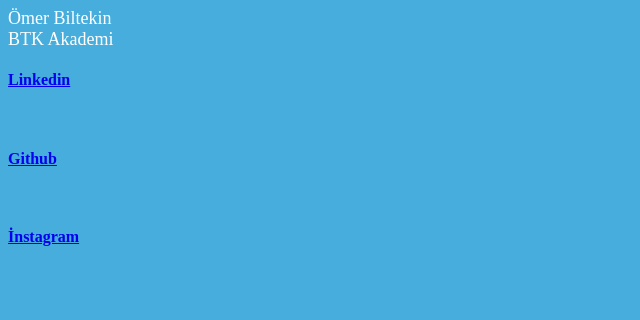
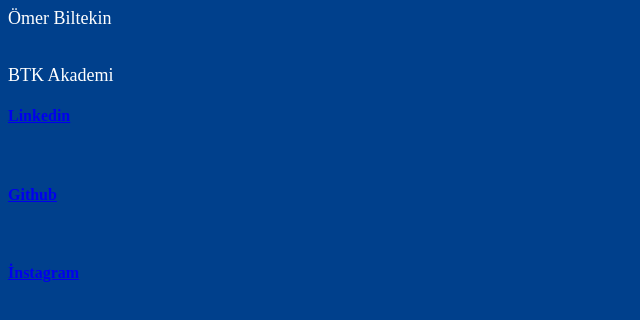
Before and after one commit to omerbiltekin/BtkDepo, a plain HTML site: page omerbiltekin.html in a window 1280 px wide. Shown: the whole page, without its empty margins (0-640 px from the left). Drawn offline with Linux system fonts and the light colour scheme.

Commit message:
arka plan rengi değiştirildi

```diff
--- a/omerbiltekin.html
+++ b/omerbiltekin.html
@@ -4,7 +4,7 @@
     <title>Ömer Biltekin</title>
 
     <font color="#FFFFFF" size="4">Ömer Biltekin</font>
-    <br>
+    <br><br><br>
     <font color="#FFFFFF" size="4">BTK Akademi</font>
 
     <h4><a href="https://www.linkedin.com/in/omerbiltekin/">Linkedin</a></h4><br>
@@ -13,7 +13,7 @@
 
 <style>
     body {
-    background-color: #46ADDD;
+    background-color: #00408C;
 }
 </style>
 </head>
```
